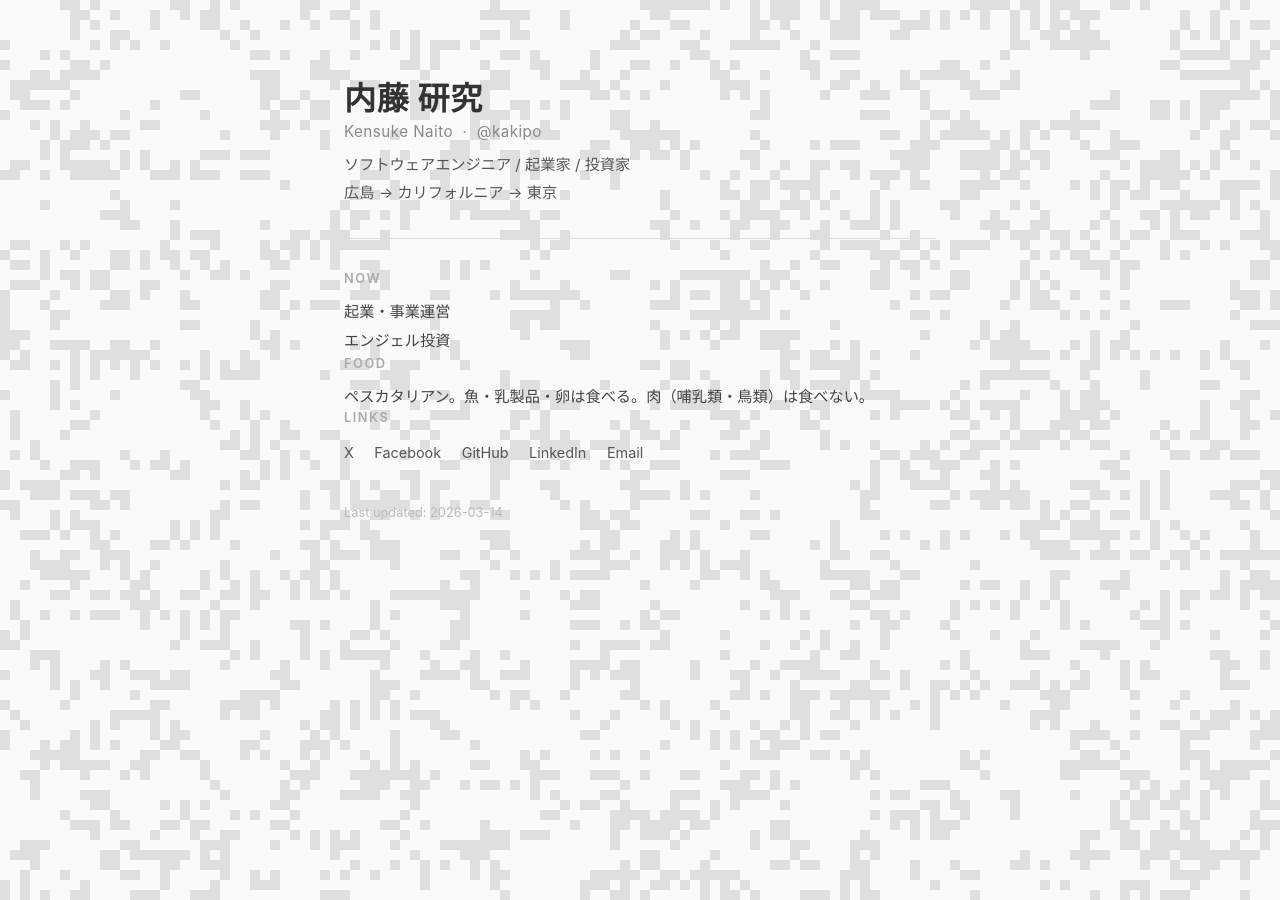
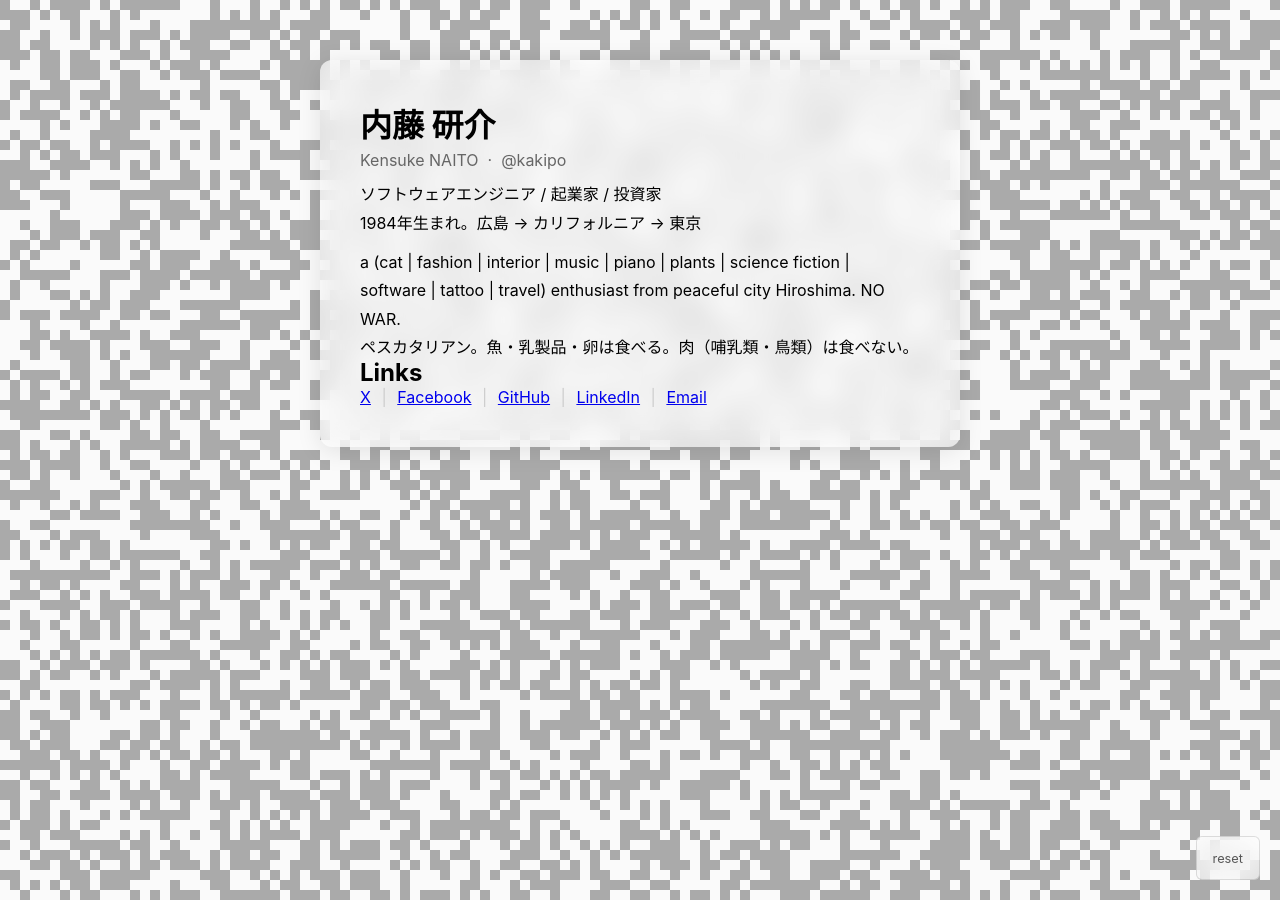
Before and after one commit to kakipo/kakipo.com, a Jekyll site: the page built from index.md, in a window 1280 px wide. Built offline with Jekyll 4.4.1, drawn with Linux system fonts in a browser that asks for light colours.

Commit message:
Accessibility improvements and content updates
- Replace decorative div elements with semantic p tags
- Wrap Links section in nav with aria-labelledby
- Add rel="noopener noreferrer" to external links
- Clean up redundant aria-labels on links
- Increase reset button touch target (min-height: 44px)
- Add font-family: inherit to reset button
- Add punchline and birth year to profile
- Remove Now section
- Throttle GoL step to 50ms interval
- Darken GoL alive color to #aaaaaa, add box-shadow to content card

Co-Authored-By: Claude Sonnet 4.6 <noreply@anthropic.com>

```diff
--- a/_layouts/home.html
+++ b/_layouts/home.html
@@ -9,7 +9,6 @@
 
     body {
       font-family: -apple-system, BlinkMacSystemFont, "Helvetica Neue", "Hiragino Sans", sans-serif;
-      color: #333;
     }
 
     #gol-canvas {
@@ -21,122 +20,183 @@
 
     .content {
       max-width: 640px;
-      margin: 0 auto;
-      padding: 80px 24px 80px;
+      margin: 60px auto;
+      padding: 40px;
+      background: rgba(255, 255, 255, 0.65);
+      backdrop-filter: blur(14px);
+      -webkit-backdrop-filter: blur(14px);
+      border-radius: 12px;
+      box-shadow: 0 4px 24px rgba(0, 0, 0, 0.10);
     }
 
-    .name {
-      font-size: 2rem;
-      font-weight: 700;
-      letter-spacing: 0.02em;
-      line-height: 1.2;
+    .links a:focus {
+      outline: 2px solid #333;
+      outline-offset: 2px;
+      border-radius: 2px;
     }
+    .links span { color: #ccc; margin: 0 6px; }
 
-    .handle {
-      font-size: 0.95rem;
-      color: #888;
-      margin-top: 4px;
-      letter-spacing: 0.03em;
+    #gol-reset {
+      position: fixed;
+      bottom: 20px;
+      right: 20px;
+      background: rgba(255, 255, 255, 0.65);
+      backdrop-filter: blur(14px);
+      -webkit-backdrop-filter: blur(14px);
+      border: 1px solid rgba(0, 0, 0, 0.12);
+      border-radius: 6px;
+      padding: 10px 16px;
+      min-height: 44px;
+      font-size: 0.8rem;
+      font-family: inherit;
+      color: #555;
+      cursor: pointer;
     }
+    #gol-reset:hover { color: #111; }
+    #gol-reset:focus { outline: 2px solid #333; outline-offset: 2px; }
 
-    .tagline {
-      margin-top: 10px;
-      font-size: 0.95rem;
-      color: #555;
-      line-height: 1.8;
-    }
-
-    hr {
-      border: none;
-      border-top: 1px solid #ddd;
-      margin: 32px 0;
-    }
-
-    h2 {
-      font-size: 0.8rem;
-      font-weight: 600;
-      text-transform: uppercase;
-      letter-spacing: 0.12em;
-      color: #aaa;
-      margin-bottom: 12px;
-    }
-
-    ul {
-      list-style: none;
-      padding: 0;
-    }
-
-    ul li {
-      font-size: 0.95rem;
-      color: #444;
-      line-height: 1.9;
-    }
-
-    p {
-      font-size: 0.95rem;
-      color: #444;
-      line-height: 1.8;
-    }
-
-    .links a {
-      display: inline-block;
-      font-size: 0.9rem;
-      color: #555;
-      text-decoration: none;
-      margin-right: 16px;
-      line-height: 2.2;
-    }
-
-    .links a:hover {
-      color: #111;
-    }
-
-    .last-updated {
-      font-size: 0.8rem;
-      color: #bbb;
-      margin-top: 32px;
+    @media (prefers-reduced-motion: reduce) {
+      #gol-canvas { display: none; }
+      #gol-reset  { display: none; }
     }
   </style>
 </head>
 <body>
-  <canvas id="gol-canvas"></canvas>
+  <canvas id="gol-canvas" aria-hidden="true"></canvas>
+  <button id="gol-reset" aria-label="Game of Life をリセット">reset</button>
 
-  <div class="content">
+  <main class="content">
     {{ content }}
-  </div>
+  </main>
 
-  <script src="https://ajax.googleapis.com/ajax/libs/jquery/3.7.1/jquery.min.js"></script>
-  <script src="{{ '/assets/js/jquery.ca2d.min.js' | relative_url }}"></script>
   <script>
-  $(document).ready(function() {
-    function initCanvas() {
-      var w = window.innerWidth;
-      var h = window.innerHeight;
-      $("#gol-canvas").attr("width", w).attr("height", h);
-      $("#gol-canvas").removeData("ca2d");
-      $("#gol-canvas").ca2d({
-        color: function(state) {
-          return state == 1 ? "#dfdfdf" : "#fafafa";
-        }
-      });
-      $("#gol-canvas").ca2d("step");
+  /**
+   * Conway's Game of Life
+   *
+   * Renders to a fixed full-viewport canvas as a decorative background.
+   * Advances one generation on mousemove (desktop) or touch (mobile).
+   * Respects prefers-reduced-motion.
+   */
+
+  const CELL_SIZE   = 10;
+  const COLOR_ALIVE = '#aaaaaa';
+  const COLOR_DEAD  = '#fafafa';
+
+  function createGameOfLife(canvas) {
+    const ctx = canvas.getContext('2d');
+    let cols, rows, current, next;
+
+    /**
+     * (Re)initialize the grid to a random state and fill the canvas.
+     * Called on first load and on window resize.
+     */
+    function init() {
+      canvas.width  = window.innerWidth;
+      canvas.height = window.innerHeight;
+      cols = Math.floor(canvas.width  / CELL_SIZE);
+      rows = Math.floor(canvas.height / CELL_SIZE);
+
+      // Typed arrays for compact, cache-friendly cell storage
+      current = new Uint8Array(cols * rows);
+      next    = new Uint8Array(cols * rows);
+
+      for (let i = 0; i < current.length; i++) {
+        current[i] = Math.round(Math.random()); // 0 = dead, 1 = alive
+      }
+
+      drawAll();
     }
 
-    $(window).on("resize", initCanvas);
-    initCanvas();
+    /** Count the 8 neighbors of a cell, wrapping at edges (toroidal grid). */
+    function countNeighbors(col, row) {
+      let count = 0;
+      for (let dr = -1; dr <= 1; dr++) {
+        for (let dc = -1; dc <= 1; dc++) {
+          if (dr === 0 && dc === 0) continue;
+          const r = (row + dr + rows) % rows;
+          const c = (col + dc + cols) % cols;
+          count += current[r * cols + c];
+        }
+      }
+      return count;
+    }
 
-    var agent = navigator.userAgent;
-    if (agent.search(/iPhone/) != -1 || agent.search(/iPad/) != -1) {
-      $("#gol-canvas").on("touchstart touchmove touchend", function(e) {
-        e.preventDefault();
-        $(this).ca2d("step");
-      });
+    /**
+     * Advance one generation using Conway's rules:
+     *   - A live cell with 2 or 3 neighbors survives.
+     *   - A dead cell with exactly 3 neighbors becomes alive.
+     *   - All other cells die or remain dead.
+     * Only redraws cells whose state has changed (partial update).
+     */
+    function step() {
+      // Compute next generation into the back buffer
+      for (let row = 0; row < rows; row++) {
+        for (let col = 0; col < cols; col++) {
+          const i         = row * cols + col;
+          const alive     = current[i];
+          const neighbors = countNeighbors(col, row);
+          next[i] = alive ? (neighbors === 2 || neighbors === 3 ? 1 : 0)
+                          : (neighbors === 3 ? 1 : 0);
+        }
+      }
+
+      // Redraw only the cells that changed state
+      for (let row = 0; row < rows; row++) {
+        for (let col = 0; col < cols; col++) {
+          const i = row * cols + col;
+          if (next[i] !== current[i]) {
+            ctx.fillStyle = next[i] ? COLOR_ALIVE : COLOR_DEAD;
+            ctx.fillRect(col * CELL_SIZE, row * CELL_SIZE, CELL_SIZE, CELL_SIZE);
+          }
+        }
+      }
+
+      // Swap front and back buffers
+      [current, next] = [next, current];
+    }
+
+    /** Draw all cells (used after init or resize). */
+    function drawAll() {
+      for (let row = 0; row < rows; row++) {
+        for (let col = 0; col < cols; col++) {
+          ctx.fillStyle = current[row * cols + col] ? COLOR_ALIVE : COLOR_DEAD;
+          ctx.fillRect(col * CELL_SIZE, row * CELL_SIZE, CELL_SIZE, CELL_SIZE);
+        }
+      }
+    }
+
+    return { init, step };
+  }
+
+  // --- Bootstrap ---
+
+  if (!window.matchMedia('(prefers-reduced-motion: reduce)').matches) {
+    const canvas = document.getElementById('gol-canvas');
+    const gol = createGameOfLife(canvas);
+
+    gol.init();
+    window.addEventListener('resize', gol.init);
+    document.getElementById('gol-reset').addEventListener('click', gol.init);
+
+    const STEP_INTERVAL_MS = 50; // minimum ms between steps
+    let lastStepAt = 0;
+
+    function throttledStep() {
+      const now = Date.now();
+      if (now - lastStepAt < STEP_INTERVAL_MS) return;
+      lastStepAt = now;
+      gol.step();
+    }
+
+    const isTouchDevice = /iPhone|iPad/.test(navigator.userAgent);
+    if (isTouchDevice) {
+      canvas.addEventListener('touchstart', (e) => { e.preventDefault(); throttledStep(); }, { passive: false });
+      canvas.addEventListener('touchmove',  (e) => { e.preventDefault(); throttledStep(); }, { passive: false });
+      canvas.addEventListener('touchend',   (e) => { e.preventDefault(); throttledStep(); }, { passive: false });
     } else {
-      $("#gol-canvas").on("mousemove", function(e) {
-        $(this).ca2d("step");
-      });
+      canvas.addEventListener('mousemove', throttledStep);
     }
-  });
+  }
   </script>
 </body>
 </html>
--- a/index.md
+++ b/index.md
@@ -2,32 +2,29 @@
 layout: home
 ---
 
-<div class="name">内藤 研究</div>
-<div class="handle">Kensuke Naito &nbsp;·&nbsp; @kakipo</div>
-<div class="tagline">
+<h1>内藤 研介</h1>
+<p style="color:#666; margin-top:4px;">Kensuke NAITO &nbsp;·&nbsp; @kakipo</p>
+<p style="margin-top:10px; line-height:1.8;">
   ソフトウェアエンジニア / 起業家 / 投資家<br>
-  広島 → カリフォルニア → 東京
-</div>
+  1984年生まれ。広島 → カリフォルニア → 東京
+</p>
+<p style="margin-top:10px; line-height:1.8;">
+  a (cat | fashion | interior | music | piano | plants | science fiction | software | tattoo | travel) enthusiast from peaceful city Hiroshima. NO WAR.
+</p>
 
----
+<p>ペスカタリアン。魚・乳製品・卵は食べる。肉（哺乳類・鳥類）は食べない。</p>
 
-## Now
-
-- 起業・事業運営
-- エンジェル投資
-
-## Food
-
-ペスカタリアン。魚・乳製品・卵は食べる。肉（哺乳類・鳥類）は食べない。
-
-## Links
-
-<div class="links">
-  <a href="https://x.com/kakipo">X</a>
-  <a href="https://www.facebook.com/kensuke.naito">Facebook</a>
-  <a href="https://github.com/kakipo">GitHub</a>
-  <a href="https://www.linkedin.com/in/kakipo">LinkedIn</a>
-  <a href="mailto:kakipo@gmail.com">Email</a>
-</div>
-
-<p class="last-updated">Last updated: 2026-03-14</p>
+<nav aria-labelledby="links-heading">
+  <h2 id="links-heading">Links</h2>
+  <div class="links">
+    <a href="https://x.com/kakipo" aria-label="X (Twitter)" rel="noopener noreferrer">X</a>
+    <span aria-hidden="true">|</span>
+    <a href="https://www.facebook.com/kensuke.naito" rel="noopener noreferrer">Facebook</a>
+    <span aria-hidden="true">|</span>
+    <a href="https://github.com/kakipo" rel="noopener noreferrer">GitHub</a>
+    <span aria-hidden="true">|</span>
+    <a href="https://www.linkedin.com/in/kakipo" rel="noopener noreferrer">LinkedIn</a>
+    <span aria-hidden="true">|</span>
+    <a href="mailto:kakipo@gmail.com">Email</a>
+  </div>
+</nav>
```
